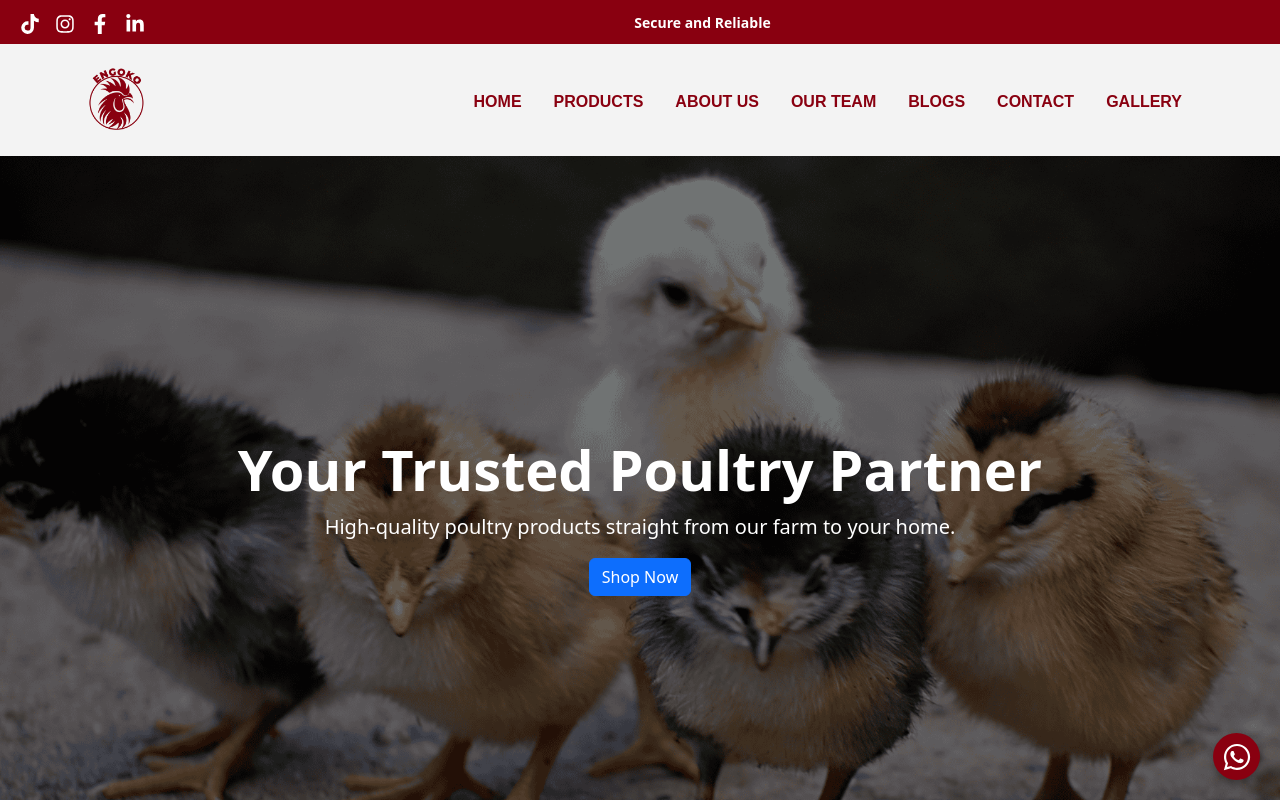
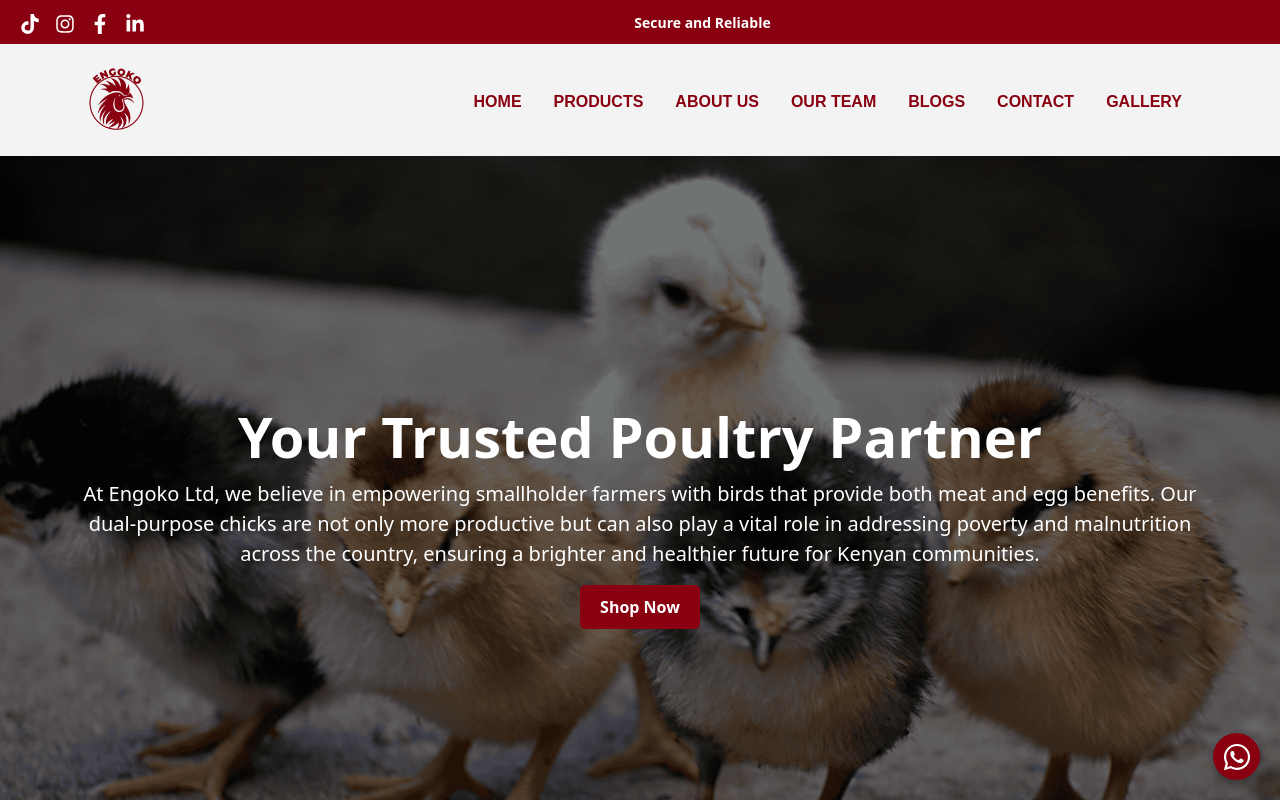
Before and after one commit to DBEST-EZRA/engoko, a React (Create React App) app: page / in a window 1280 px wide. Shown: the top 800 px of the page. Built offline with nearby package versions, Linux system fonts and the light colour scheme.

Commit message:
updated slides

```diff
--- a/src/components/HeroSection.jsx
+++ b/src/components/HeroSection.jsx
@@ -24,9 +24,27 @@ const HeroSection = () => {
           <Container data-aos="fade-up">
             <h1 className="display-4 fw-bold">Welcome to ENGOKO</h1>
             <p className="lead">
-              Fresh, quality chicken delivered straight to your door.
+              Engoko Ltd is a leading Kenyan supplier of high-quality,
+              dual-purpose day-old chicks. We are committed to transforming the
+              poultry industry in Kenya by providing smallholder farmers with
+              hardy, disease-resistant birds. Our chicks thrive in local rural
+              environments, offering a more productive alternative to
+              traditional breeds.
             </p>
-            <Button className="hero-btn" href="/shop">
+            <Button
+              style={{
+                backgroundColor: "#890010",
+                color: "#fff",
+                border: "none",
+                padding: "10px 20px",
+                borderRadius: "5px",
+                fontWeight: "bold",
+                textDecoration: "none",
+                transition: "all 0.3s ease",
+              }}
+              className="hero-btn"
+              href="/shop"
+            >
               Shop Now
             </Button>
           </Container>
@@ -43,9 +61,26 @@ const HeroSection = () => {
           <Container data-aos="fade-up">
             <h1 className="display-4 fw-bold">Your Trusted Poultry Partner</h1>
             <p className="lead">
-              High-quality poultry products straight from our farm to your home.
+              At Engoko Ltd, we believe in empowering smallholder farmers with
+              birds that provide both meat and egg benefits. Our dual-purpose
+              chicks are not only more productive but can also play a vital role
+              in addressing poverty and malnutrition across the country,
+              ensuring a brighter and healthier future for Kenyan communities.
             </p>
-            <Button className="hero-btn" href="/shop">
+            <Button
+              style={{
+                backgroundColor: "#890010",
+                color: "#fff",
+                border: "none",
+                padding: "10px 20px",
+                borderRadius: "5px",
+                fontWeight: "bold",
+                textDecoration: "none",
+                transition: "all 0.3s ease",
+              }}
+              className="hero-btn"
+              href="/shop"
+            >
               Shop Now
             </Button>
           </Container>
```
